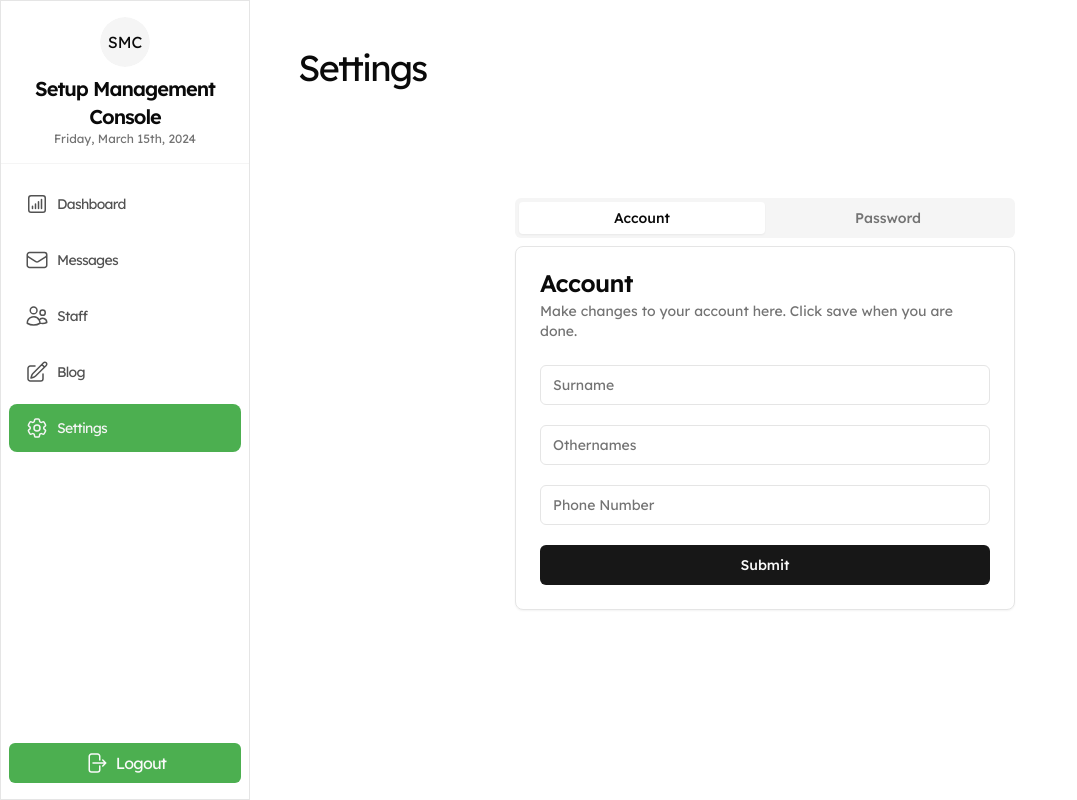
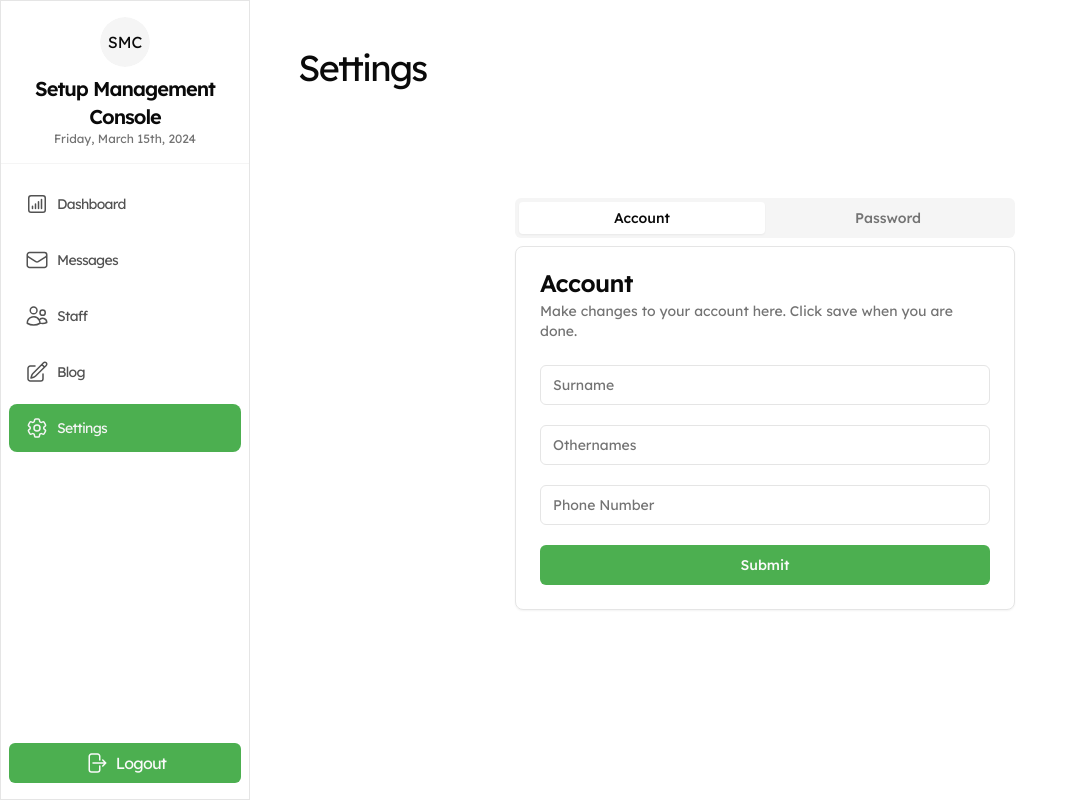
Before and after one commit to tech-threee/smc-swiftcare, a Next.js app: page /settings in a window 1280 px wide. Shown: the whole page, without its empty margins (0-1077 px from the left). Built offline with nearby package versions, Linux system fonts and the light colour scheme; no server answers.

Commit message:
change button variant

```diff
--- a/src/components/forms/update-user-form.tsx
+++ b/src/components/forms/update-user-form.tsx
@@ -132,7 +132,7 @@ export default function UpdateUserForm() {
 
 
 
-                <Button disabled={createUser.isPending} className=" w-full" type="submit">
+                <Button disabled={createUser.isPending} variant="base" className=" w-full" type="submit">
                     {createUser.isPending && <Loader2 className="animate-spin h-4 w-4 mr-4" />}
                     Submit
                 </Button>
```
